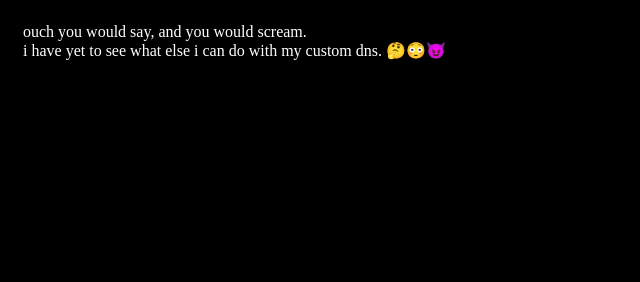
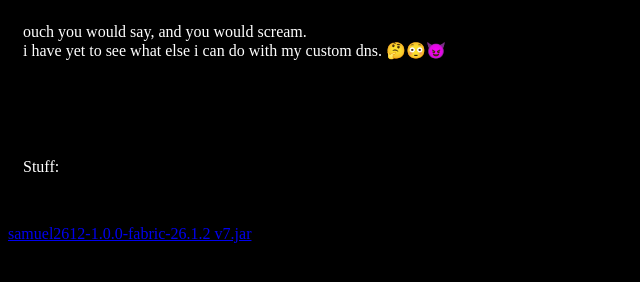
Before and after one commit to BobbyGraberton/webffff, a plain HTML site: page secret.html in a window 1280 px wide. Shown: the whole page, without its empty margins (0-640 px from the left). Drawn offline with Linux system fonts and the light colour scheme; a web font is replaced by a local one.

Commit message:
Update secret.html

```diff
--- a/secret.html
+++ b/secret.html
@@ -36,6 +36,8 @@
     </style>
     <body bgcolor="black">
         <p>ouch you would say, and you would scream.<br>
-        i have yet to see what else i can do with my custom dns. 🤔😳😈</p>
+        i have yet to see what else i can do with my custom dns. 🤔😳😈</p><br>
+        <br><p>Stuff:</p><br>
+        <a href="samuel2612-1.0.0-fabric-26.1.2 v7.jar">samuel2612-1.0.0-fabric-26.1.2 v7.jar</a>
     </body>
 </html>
```
